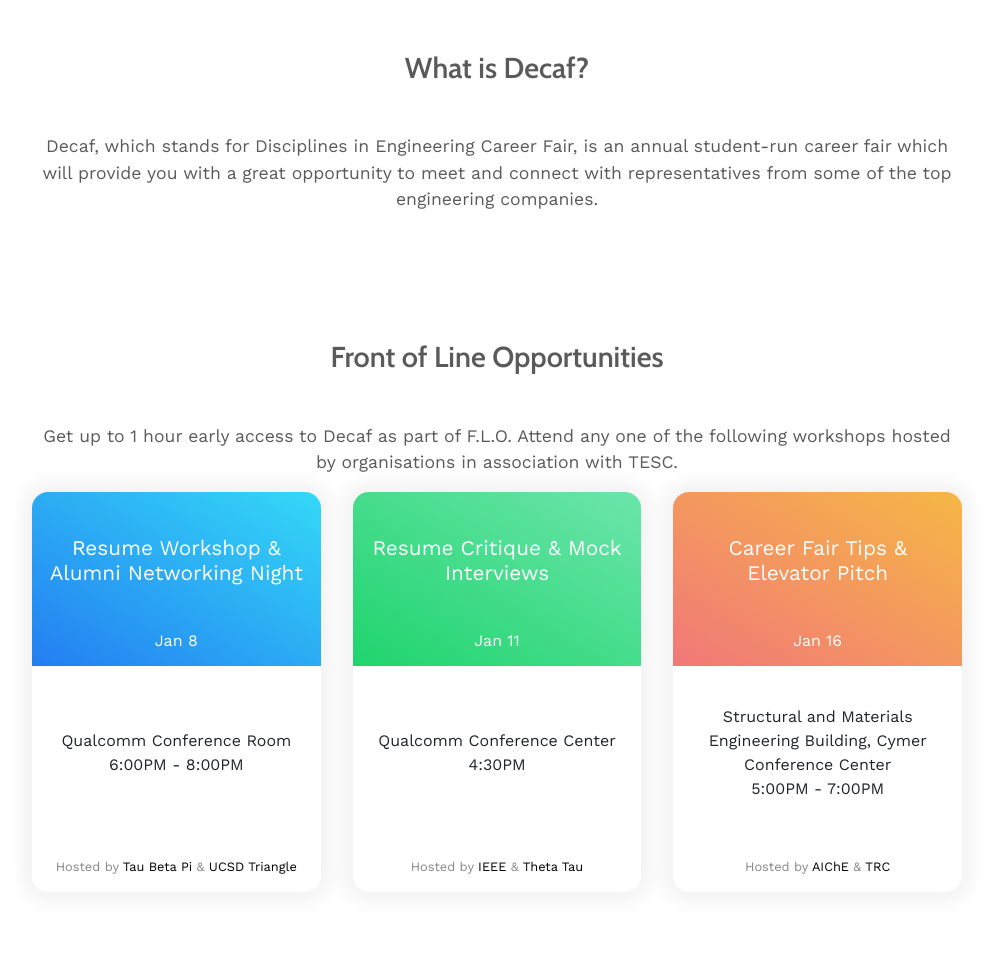
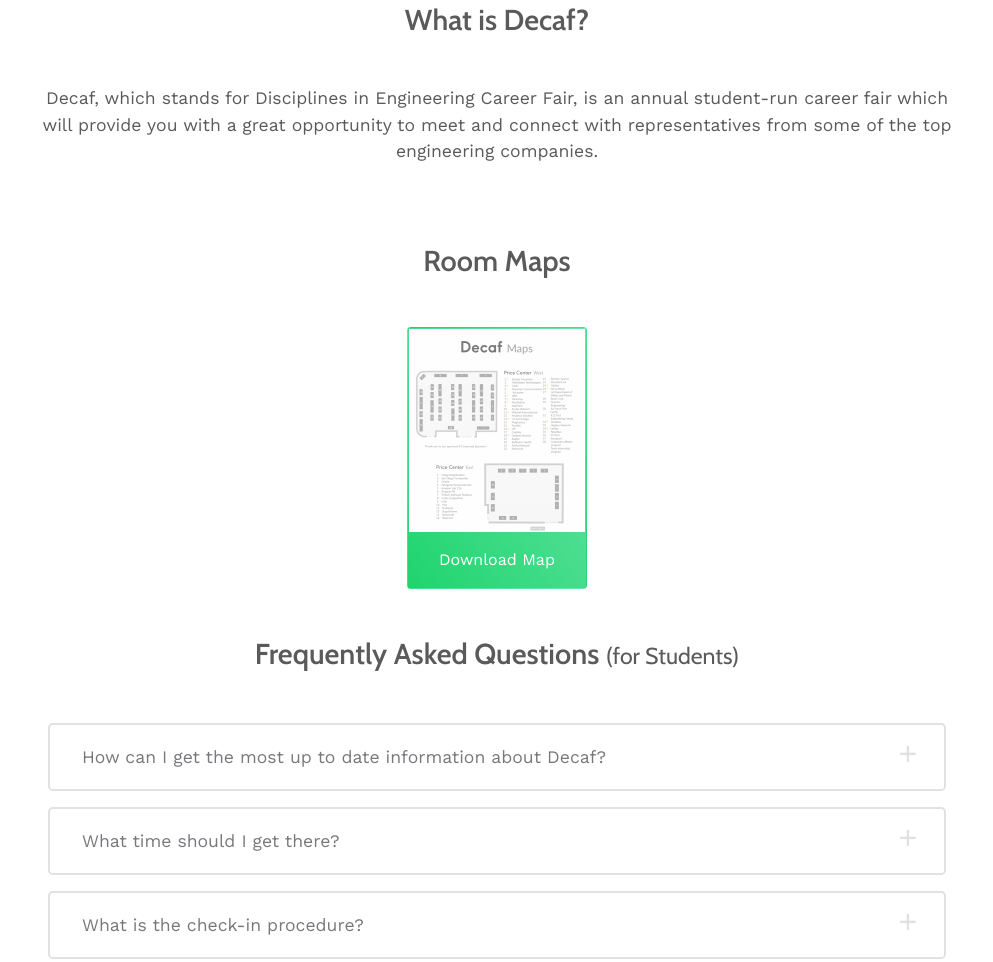
Before and after one commit to UCSDTESC/DECaF-2018, a website: page index.html in a window 1280 px wide. Shown: the part 688-1650 px from the top of the page, without its empty margins (143-1136 px from the left). Drawn offline with nearby package versions, Linux system fonts and the light colour scheme.

Commit message:
Added Maps

```diff
--- a/index.html
+++ b/index.html
@@ -113,73 +113,13 @@
       </div>
     </section>
 
-    <section class="flo" id="flo">
+    <section class="map" id="map">
       <div class="container">
-        <h1 class="flo__header mb-5">Front of Line Opportunities</h1>
-        <p class="flo__contents">
-          Get up to 1 hour early access to Decaf as part of F.L.O. Attend any one of the following workshops hosted by organisations in association with TESC.
-        </p>
-
-        <div class="flo__cards d-md-flex">
-          <div class="event col-md-4">
-            <div class="event__header">
-              <a class="event__header-link"
-                href="https://www.facebook.com/events/2012999565625427/">
-                Resume Workshop &amp; Alumni Networking Night
-              </a>
-              <div class="event__date">
-                Jan 8
-              </div>
-            </div>
-            <div class="event__location">
-              Qualcomm Conference Room<br/>
-              6:00PM - 8:00PM
-            </div>
-            <div class="event__host">
-              Hosted by <a class="event__host-link" href="https://www.facebook.com/tbpucsd/">Tau Beta Pi</a> &amp;
-                <a class="event__host-link" href="https://www.facebook.com/UCSDTriangle/">UCSD Triangle</a>
-            </div>
-          </div>
-
-          <div class="event col-md-4">
-            <div class="event__header event__header--secondary">
-              <a class="event__header-link"
-                href="#">Resume Critique &amp; Mock Interviews
-              </a>
-              <div class="event__date">
-                Jan 11
-              </div>
-            </div>
-            <div class="event__location">
-              Qualcomm Conference Center<br/>
-              4:30PM
-            </div>
-            <div class="event__host">
-              Hosted by <a class="event__host-link" href="https://www.facebook.com/ieeeucsd/">IEEE</a> &amp;
-                <a class="event__host-link" href="https://www.facebook.com/thetatau.ucsd/">Theta Tau</a>
-            </div>
-          </div>
-
-          <div class="event col-md-4">
-            <div class="event__header event__header--tertiary">
-              <a class="event__header-link"
-                href="https://www.facebook.com/events/335631973586166/">
-                Career Fair Tips &amp; Elevator Pitch
-              </a>
-              <div class="event__date">
-                Jan 16
-              </div>
-            </div>
-            <div class="event__location">
-              Structural and Materials Engineering Building, Cymer Conference Center<br/>
-              5:00PM - 7:00PM
-            </div>
-            <div class="event__host">
-              Hosted by <a class="event__host-link" href="https://www.facebook.com/groups/aicheucsd/">AIChE</a> &amp;
-                <a class="event__host-link" href="https://www.facebook.com/UCSDTRC/">TRC</a>
-            </div>
-          </div>
-        </div>
+        <h1 class="map__header mb-5">Room Maps</h1>
+        <a class="btn map__button" href="assets/decaf_maps.pdf" target="_new">
+          <img class="map__image" src="assets/map-button.png"/><br/>
+          Download Map
+        </a>
       </div>
     </section>
 
@@ -695,6 +635,75 @@
       </div>
     </section>
 
+    <section class="flo" id="flo">
+      <div class="container">
+        <h1 class="flo__header mb-5">Front of Line Opportunities</h1>
+        <p class="flo__contents">
+          Get up to 1 hour early access to Decaf as part of F.L.O. Attend any one of the following workshops hosted by organisations in association with TESC.
+        </p>
+
+        <div class="flo__cards d-md-flex">
+          <div class="event col-md-4">
+            <div class="event__header">
+              <a class="event__header-link"
+                href="https://www.facebook.com/events/2012999565625427/">
+                Resume Workshop &amp; Alumni Networking Night
+              </a>
+              <div class="event__date">
+                Jan 8
+              </div>
+            </div>
+            <div class="event__location">
+              Qualcomm Conference Room<br/>
+              6:00PM - 8:00PM
+            </div>
+            <div class="event__host">
+              Hosted by <a class="event__host-link" href="https://www.facebook.com/tbpucsd/">Tau Beta Pi</a> &amp;
+                <a class="event__host-link" href="https://www.facebook.com/UCSDTriangle/">UCSD Triangle</a>
+            </div>
+          </div>
+
+          <div class="event col-md-4">
+            <div class="event__header event__header--secondary">
+              <a class="event__header-link"
+                href="#">Resume Critique &amp; Mock Interviews
+              </a>
+              <div class="event__date">
+                Jan 11
+              </div>
+            </div>
+            <div class="event__location">
+              Qualcomm Conference Center<br/>
+              4:30PM
+            </div>
+            <div class="event__host">
+              Hosted by <a class="event__host-link" href="https://www.facebook.com/ieeeucsd/">IEEE</a> &amp;
+                <a class="event__host-link" href="https://www.facebook.com/thetatau.ucsd/">Theta Tau</a>
+            </div>
+          </div>
+
+          <div class="event col-md-4">
+            <div class="event__header event__header--tertiary">
+              <a class="event__header-link"
+                href="https://www.facebook.com/events/335631973586166/">
+                Career Fair Tips &amp; Elevator Pitch
+              </a>
+              <div class="event__date">
+                Jan 16
+              </div>
+            </div>
+            <div class="event__location">
+              Structural and Materials Engineering Building, Cymer Conference Center<br/>
+              5:00PM - 7:00PM
+            </div>
+            <div class="event__host">
+              Hosted by <a class="event__host-link" href="https://www.facebook.com/groups/aicheucsd/">AIChE</a> &amp;
+                <a class="event__host-link" href="https://www.facebook.com/UCSDTRC/">TRC</a>
+            </div>
+          </div>
+        </div>
+      </div>
+    </section>
 
     <section class="contact" id="contact">
       <div class="container d-flex align-items-center h-100">
@@ -727,7 +736,7 @@
     <script src="https://code.jquery.com/jquery-3.2.1.slim.min.js"
       integrity="sha384-KJ3o2DKtIkvYIK3UENzmM7KCkRr/rE9/Qpg6aAZGJwFDMVNA/GpGFF93hXpG5KkN" crossorigin="anonymous"></script>
     <script src="js/sortElements.js"></script>
-    <script src="js/company-table.js"></script>
+    <script src="js/company-table.js?1602"></script>
     <script src="https://cdnjs.cloudflare.com/ajax/libs/popper.js/1.12.3/umd/popper.min.js"
       integrity="sha384-vFJXuSJphROIrBnz7yo7oB41mKfc8JzQZiCq4NCceLEaO4IHwicKwpJf9c9IpFgh" crossorigin="anonymous"></script>
     <script src="https://maxcdn.bootstrapcdn.com/bootstrap/4.0.0-beta.2/js/bootstrap.min.js"
--- a/scss/components/_about.scss
+++ b/scss/components/_about.scss
@@ -1,10 +1,6 @@
 .about {
   margin: 5rem 0;
   text-align: center;
-
-  @include media-breakpoint-up(md) {
-    margin: 8rem 0;
-  }
 
   &__header {
     margin-bottom: 2rem;
--- a/scss/components/_all.scss
+++ b/scss/components/_all.scss
@@ -10,6 +10,7 @@
 @import 'footer';
 @import 'hamburger';
 @import 'hero';
+@import 'map';
 @import 'nav';
 @import 'tabling';
 @import 'white-button';
--- /dev/null
+++ b/scss/components/_map.scss
@@ -0,0 +1,25 @@
+.map {
+  margin: 3rem 0;
+  text-align: center;
+
+  &__header {
+    margin-bottom: 2rem;
+  }
+
+  &__button {
+    text-align: center;
+    padding: 1px 1px 1rem 1px;
+    background: $decaf-student-gradient;
+    color: $white;
+    width: auto;
+
+    &:hover, &:active {
+      color: darken($white, 10%);
+      background: $decaf-student-gradient !important;
+    }
+  }
+
+  &__image {
+    margin: 0 auto 1rem;
+  }
+}
```
Also changed, not shown: assets/map-button.png (added), css/decaf.css, 1 other file.
